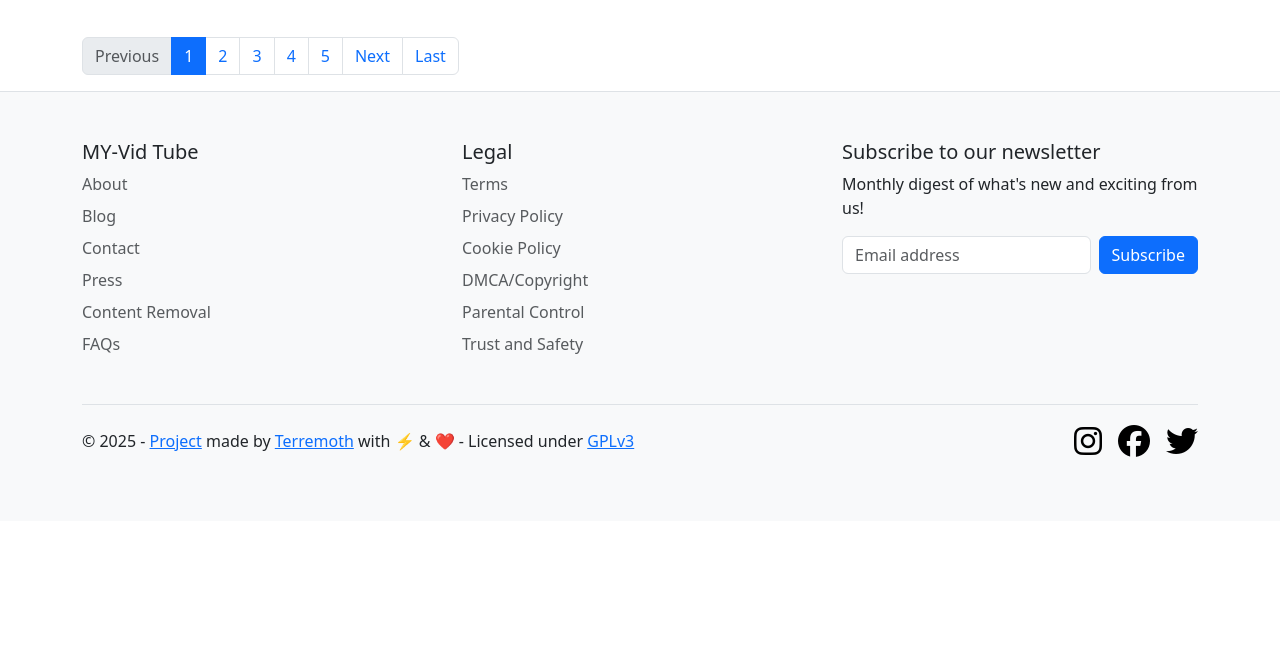
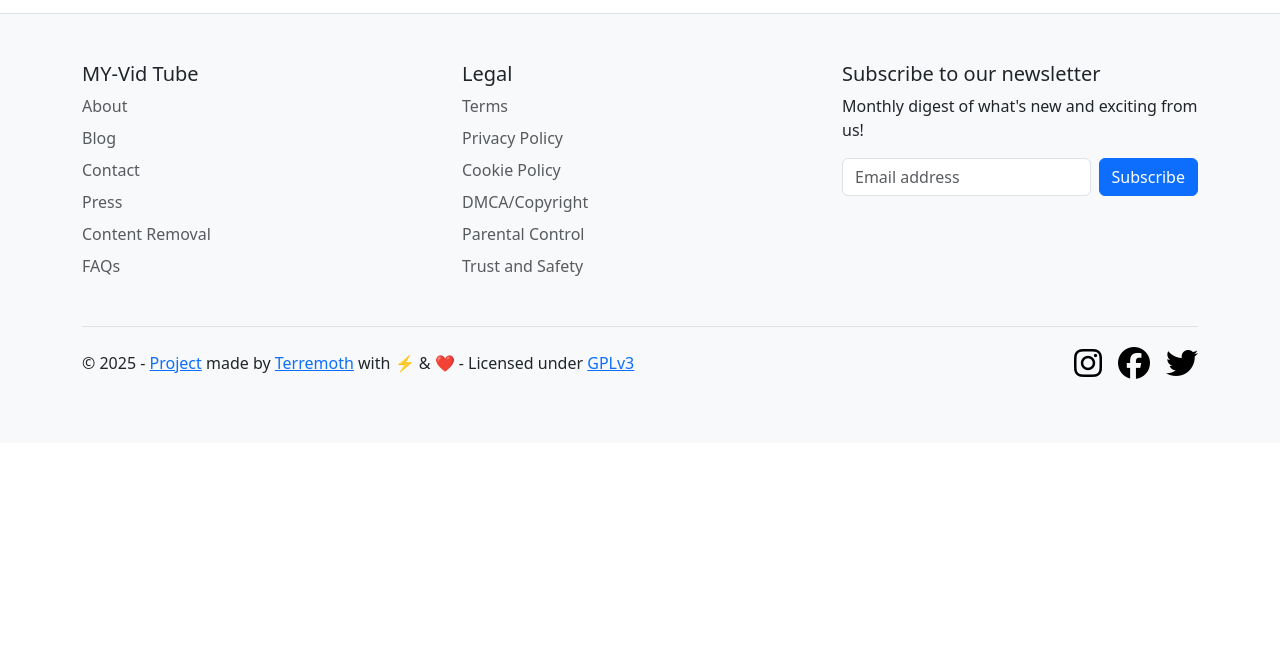
Before and after one commit to terremoth/myvid-tube, a plain HTML site: page profile.html in a window 1280 px wide. Shown: the part 147-800 px from the top of the page. Drawn offline with nearby package versions, Linux system fonts and the light colour scheme; some icons are missing.

Commit message:
Remove pagination from profile page

```diff
--- a/profile.html
+++ b/profile.html
@@ -1,10 +1,9 @@
 <!DOCTYPE html>
 <html lang="en">
-
 <head>
     <meta charset='utf-8'>
     <meta http-equiv='X-UA-Compatible' content='IE=edge'>
-    <title>Videos Website Concept</title>
+    <title>MY-VID Tube</title>
     <meta name='viewport' content='width=device-width, initial-scale=1'>
     <link href="https://cdn.jsdelivr.net/npm/bootstrap@5.3.5/dist/css/bootstrap.min.css" rel="stylesheet"
         integrity="sha384-SgOJa3DmI69IUzQ2PVdRZhwQ+dy64/BUtbMJw1MZ8t5HZApcHrRKUc4W0kG879m7" crossorigin="anonymous"
@@ -17,7 +16,6 @@
         crossorigin="anonymous" referrerpolicy="no-referrer" />
     <link rel="shortcut icon" type="image/x-icon" sizes="64x64"  href="favicon.ico">
 </head>
-
 <body>
     <nav class="navbar navbar-expand-lg bg-body-tertiary pt-3">
         <div class="container">
@@ -108,19 +106,6 @@
             <p>Work in progress...</p>
         </div>
 
-        <nav aria-label="Page navigation" class="mt-4">
-            <ul class="pagination">
-                <li class="page-item disabled"><a class="page-link" href="#">Previous</a></li>
-                <li class="page-item active" aria-current="page"><a class="page-link" href="#">1</a></li>
-                <li class="page-item"><a class="page-link" href="#">2</a></li>
-                <li class="page-item"><a class="page-link" href="#">3</a></li>
-                <li class="page-item"><a class="page-link" href="#">4</a></li>
-                <li class="page-item"><a class="page-link" href="#">5</a></li>
-                <li class="page-item"><a class="page-link" href="#">Next</a></li>
-                <li class="page-item"><a class="page-link" href="#">Last</a></li>
-            </ul>
-        </nav>
-
     </main>
     <footer class="container-fluid pt-5 pb-1 border-top bg-body-tertiary">
         <div class="container">
```
